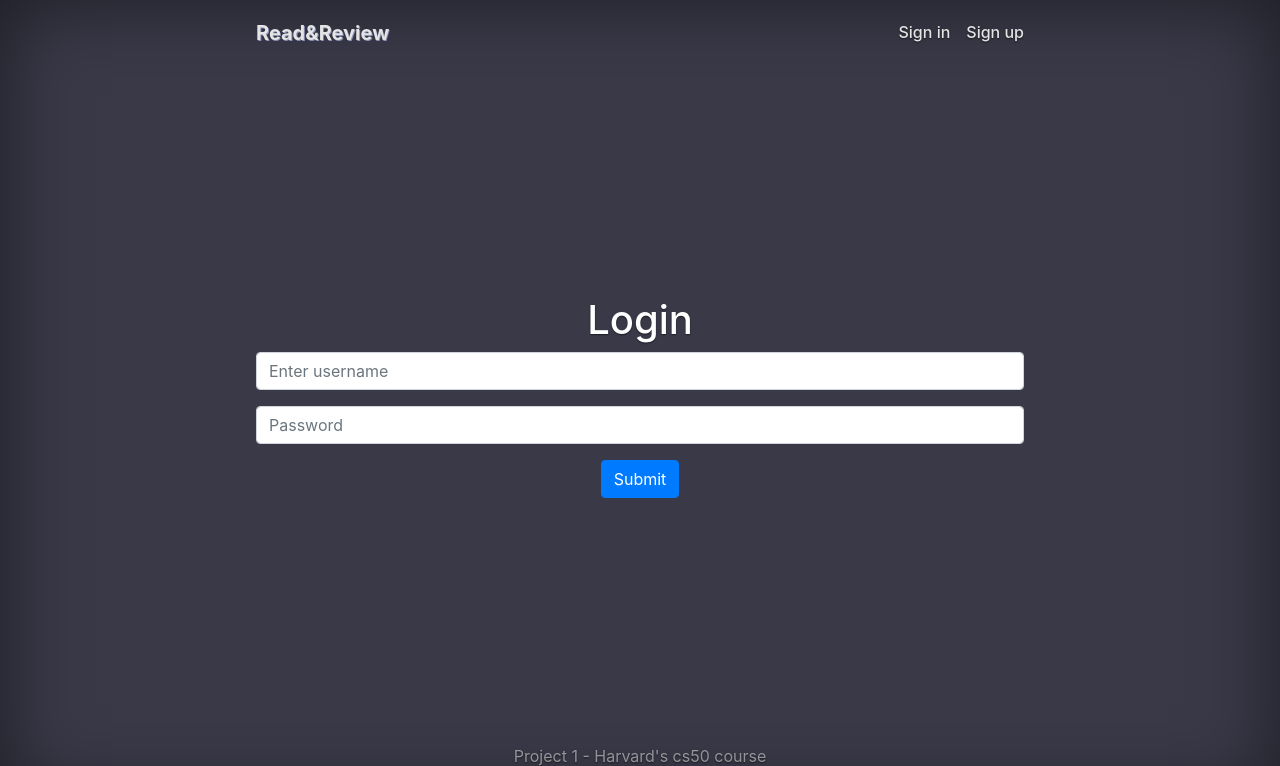
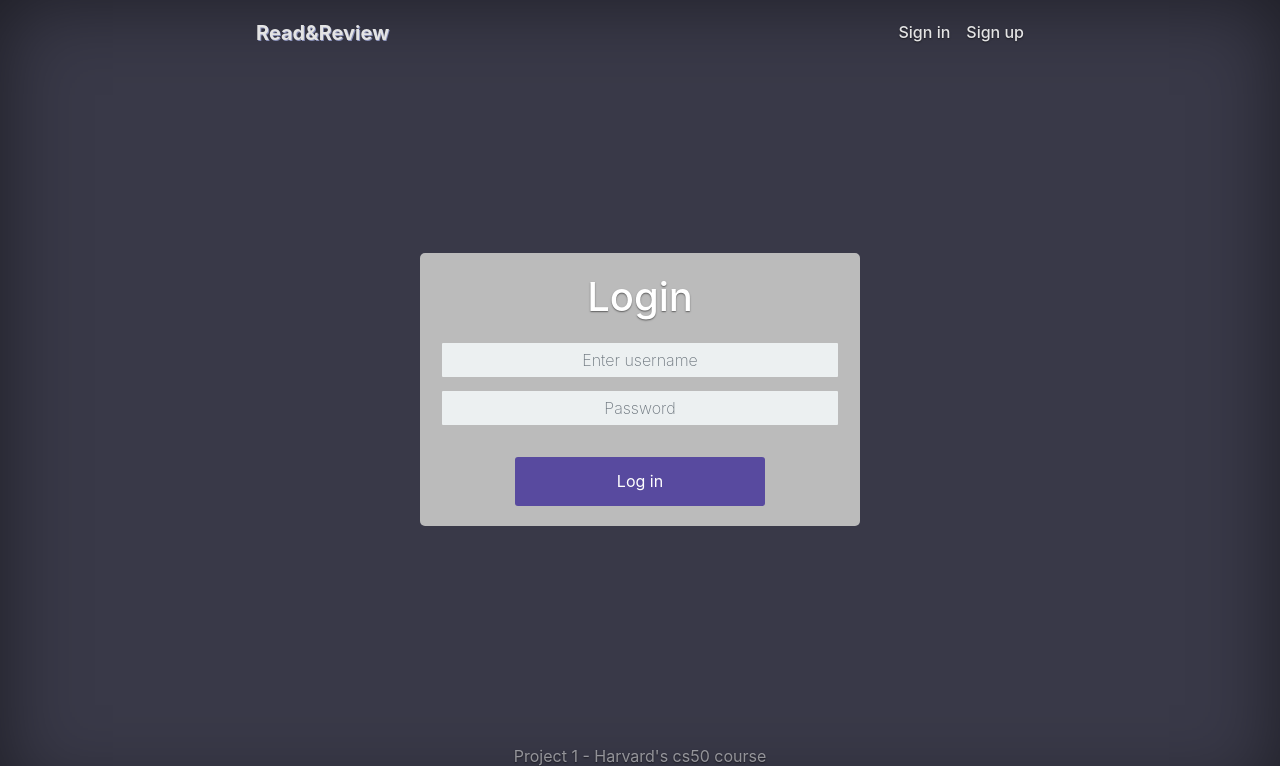
Before and after one commit to mwoss/cs50-course, a Flask app: page /login in a window 1280 px wide. Shown: the top 766 px of the page. Run offline with Flask 2, Linux system fonts and the light colour scheme; style sheets or scripts are compiled from the project's sources; some libraries are stand-ins or nearby versions.

Commit message:
Login and registration done

```diff
--- a/project1/book_review/models.py
+++ b/project1/book_review/models.py
@@ -27,7 +27,7 @@ class Users(db.Model):
         return False
 
     def get_id(self):
-        return str(self.id)
+        return str(self.user_id)
 
     def check_password(self, password):
         return check_password_hash(self.password, password)
--- /dev/null
+++ b/project1/book_review/static/styles/login.css
@@ -0,0 +1,56 @@
+.login {
+  margin: 20px auto;
+  width: 440px;
+}
+.login .login-screen {
+  background-color: #bbbbbb;
+  padding: 20px;
+  border-radius: 5px;
+}
+.login .login-screen .login-form {
+  text-align: center;
+}
+.login .login-screen .login-form .form-group {
+  margin-bottom: 10px;
+}
+.login .login-screen .login-form .form-group input {
+  text-align: center;
+  background-color: #ECF0F1;
+  border: 2px solid transparent;
+  border-radius: 3px;
+  font-size: 16px;
+  font-weight: 200;
+  padding: 10px 0;
+  margin-right: 20px;
+  width: 400px;
+  transition: border 0.5s;
+}
+.login .login-screen .login-form .form-group input:focus {
+  border: 2px solid #444c6c;
+  box-shadow: none;
+}
+.login .login-screen .login-form .btn {
+  border: 2px solid transparent;
+  background: #584a9f;
+  color: #ffffff;
+  font-size: 16px;
+  line-height: 25px;
+  padding: 10px 0;
+  text-decoration: none;
+  text-shadow: none;
+  border-radius: 3px;
+  box-shadow: none;
+  transition: 0.25s;
+  display: block;
+  width: 250px;
+  margin: 30px auto 0 auto;
+}
+.login .login-screen .login-form .btn:hover {
+  background: #3c336d;
+}
+.login .app-title {
+  color: #ffffff;
+  margin-bottom: 20px;
+}
+
+/*# sourceMappingURL=login.css.map */
--- /dev/null
+++ b/project1/book_review/static/styles/login.scss
@@ -0,0 +1,63 @@
+@import "consts";
+
+.login {
+  margin: 20px auto;
+  width: 440px;
+
+  .login-screen {
+    background-color: #bbbbbb;
+    padding: 20px;
+    border-radius: 5px;
+
+    .login-form {
+      text-align: center;
+
+      .form-group {
+        margin-bottom: 10px;
+
+        input {
+          text-align: center;
+          background-color: #ECF0F1;
+          border: 2px solid transparent;
+          border-radius: 3px;
+          font-size: 16px;
+          font-weight: 200;
+          padding: 10px 0;
+          margin-right: 20px;
+          width: 400px;
+          transition: border .5s;
+
+          &:focus {
+            border: 2px solid #444c6c;
+            box-shadow: none;
+          }
+        }
+      }
+      .btn {
+        border: 2px solid transparent;
+        background: #584a9f;
+        color: #ffffff;
+        font-size: 16px;
+        line-height: 25px;
+        padding: 10px 0;
+        text-decoration: none;
+        text-shadow: none;
+        border-radius: 3px;
+        box-shadow: none;
+        transition: 0.25s;
+        display: block;
+        width: 250px;
+        margin: 30px auto 0 auto;
+
+        &:hover{
+          background: #3c336d;
+        }
+      }
+    }
+  }
+
+  .app-title {
+    color: $init-text-color;
+    margin-bottom: 20px;
+  }
+}
--- a/project1/book_review/templates/login.html
+++ b/project1/book_review/templates/login.html
@@ -1,3 +1,5 @@
+<link rel="stylesheet" href="../static/styles/login.css" type="text/css">
+
 {% extends "layout.html" %}
 
 {% block main %}
@@ -15,21 +17,29 @@
     {% endwith %}
 
     {% if g.user.is_authenticated %}
-        <p>You're logged in already!</p>
+        <p>You're already logged in!</p>
     {% else %}
         <form action="{{ url_for('login') }}" method="post">
+            <div class="login">
+                <div class="login-screen">
                     <div class="app-title">
                         <h1>Login</h1>
                     </div>
+                    <div class="login-form">
                         <div class="form-group">
-                <input type="text" class="form-control" id="username" name="username" placeholder="Enter username"
+                            <input type="text" class="form-control" id="username" name="username"
+                                   placeholder="Enter username" maxlength="30"
                                    required="">
                         </div>
                         <div class="form-group">
-                <input type="password" class="form-control" id="password" name="password" placeholder="Password"
+                            <input type="password" class="form-control" id="password" name="password"
+                                   placeholder="Password" maxlength="20"
                                    required>
                         </div>
-            <button type="submit" class="btn btn-primary">Submit</button>
+                        <button type="submit" class="btn btn-primary">Log in</button>
+                    </div>
+                </div>
+            </div>
         </form>
     {% endif %}
 {% endblock %}
--- a/project1/book_review/views.py
+++ b/project1/book_review/views.py
@@ -1,5 +1,6 @@
 from flask import render_template, redirect, request, url_for, g, flash
 from flask_login import current_user, logout_user, login_required, login_user
+from sqlalchemy.exc import DatabaseError
 from werkzeug.security import generate_password_hash as hash_pswd
 
 from book_review import app, lm, db
@@ -22,7 +23,7 @@ def login():
         return redirect(url_for('login'))
 
     login_user(user)
-    return redirect(request.args.get('next') or url_for('home'))
+    return redirect(request.args.get('next') or url_for('search'))
 
 
 @app.route('/register', methods=['GET', 'POST'])
@@ -30,9 +31,13 @@ def register():
     if request.method == 'GET':
         return render_template('register.html')
 
-    user = Users(request.form['username'], hash_pswd(request.form['password']), request.form['email'])
-    db.session.add(user)
-    db.session.commit()
+    try:
+        user = Users(request.form['username'], hash_pswd(request.form['password']), request.form['email'])
+        db.session.add(user)
+        db.session.commit()
+    except DatabaseError:
+        flash("Ups something bad happened :< Sorry")
+
     return redirect(url_for('login'))
 
 
--- a/project1/resources/db/schema.sql
+++ b/project1/resources/db/schema.sql
@@ -43,7 +43,7 @@ create table users
     primary key,
   nick     varchar(30) not null,
   email    varchar(50) not null,
-  password char(64)    not null
+  password char(100)    not null
 );
 
 create unique index users_user_id_uindex
```
Also changed, not shown: project1/book_review/templates/register.html (+38 -4 lines). Lines whose indentation alone changed are shown as unchanged.
